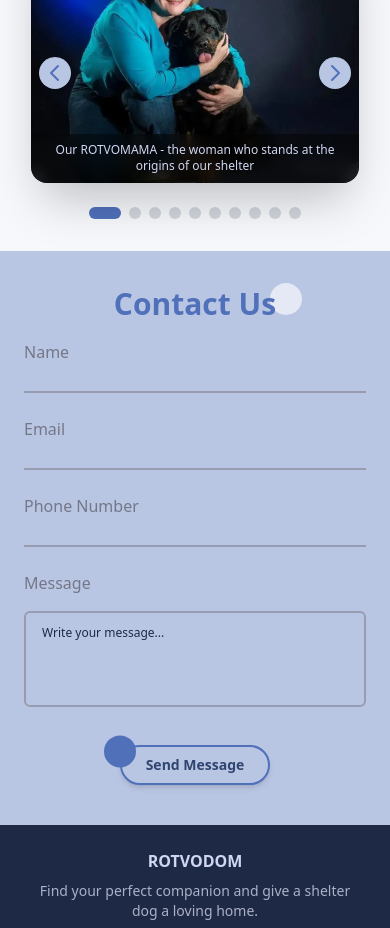
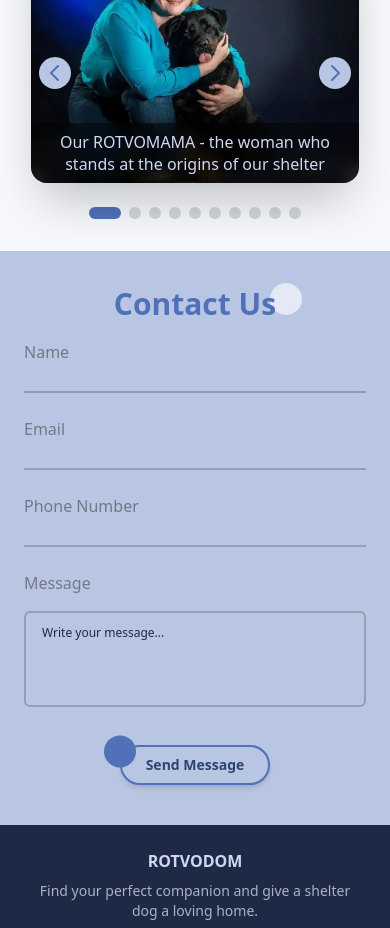
Before and after one commit to bavayra/dog-shelter, a React (Vite) app: page / in a window 390 px wide. Shown: the part 6800-7728 px from the top of the page. Built offline with nearby package versions, Linux system fonts and the light colour scheme.

Commit message:
style(photoCarousel): increased photo caption for 360+

```diff
--- a/src/features/PhotoCarousel.tsx
+++ b/src/features/PhotoCarousel.tsx
@@ -42,7 +42,7 @@ const PhotoCarousel = () => {
           }}
         />
         <div className="absolute right-0 bottom-0 left-0 bg-black/40 p-2 backdrop-blur-sm">
-          <p className="text-center text-xs leading-snug text-neutral-50 md:text-lg">
+          <p className="xs:text-base text-center text-xs leading-snug text-neutral-50 md:text-lg">
             {currentImage.caption}
           </p>
         </div>
```
